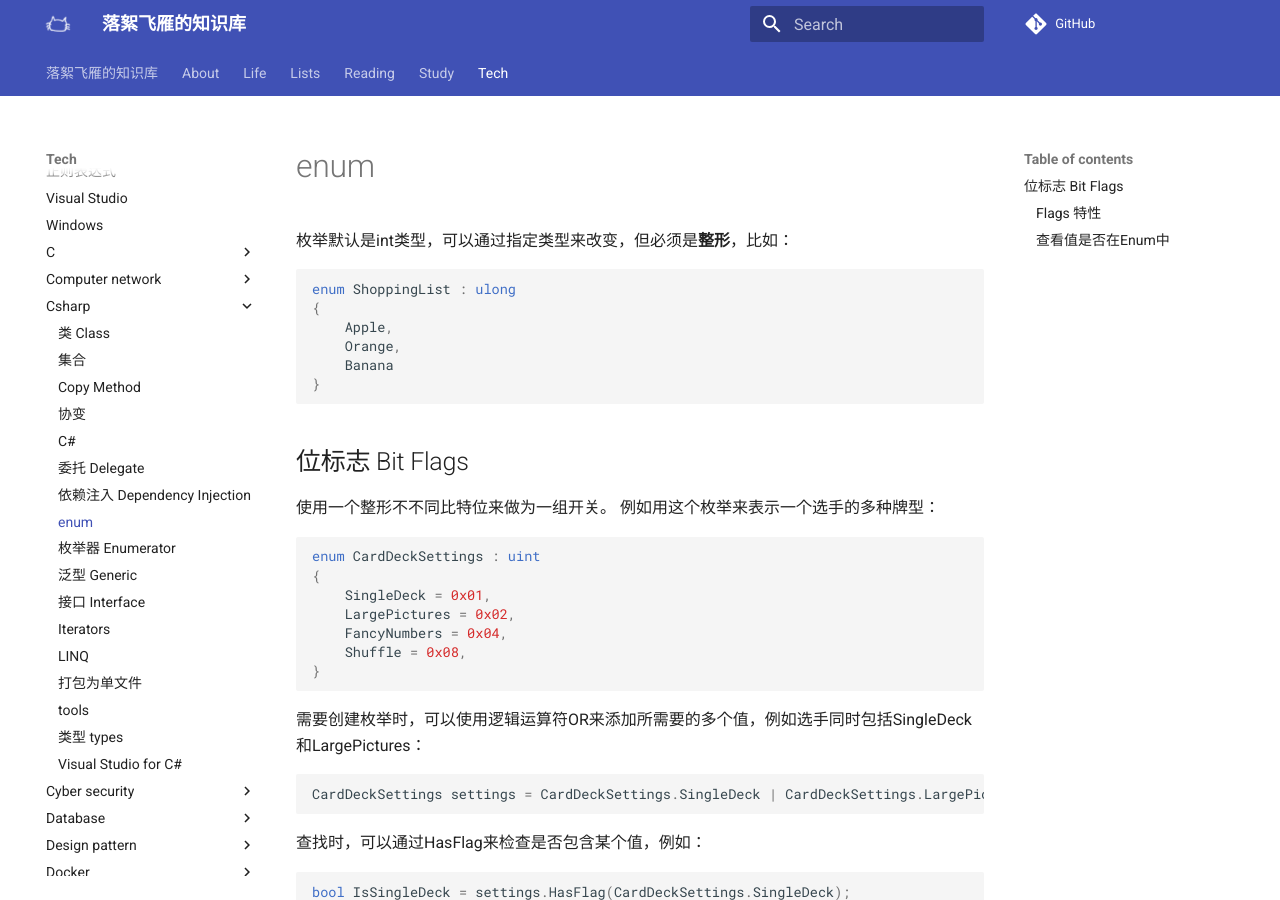
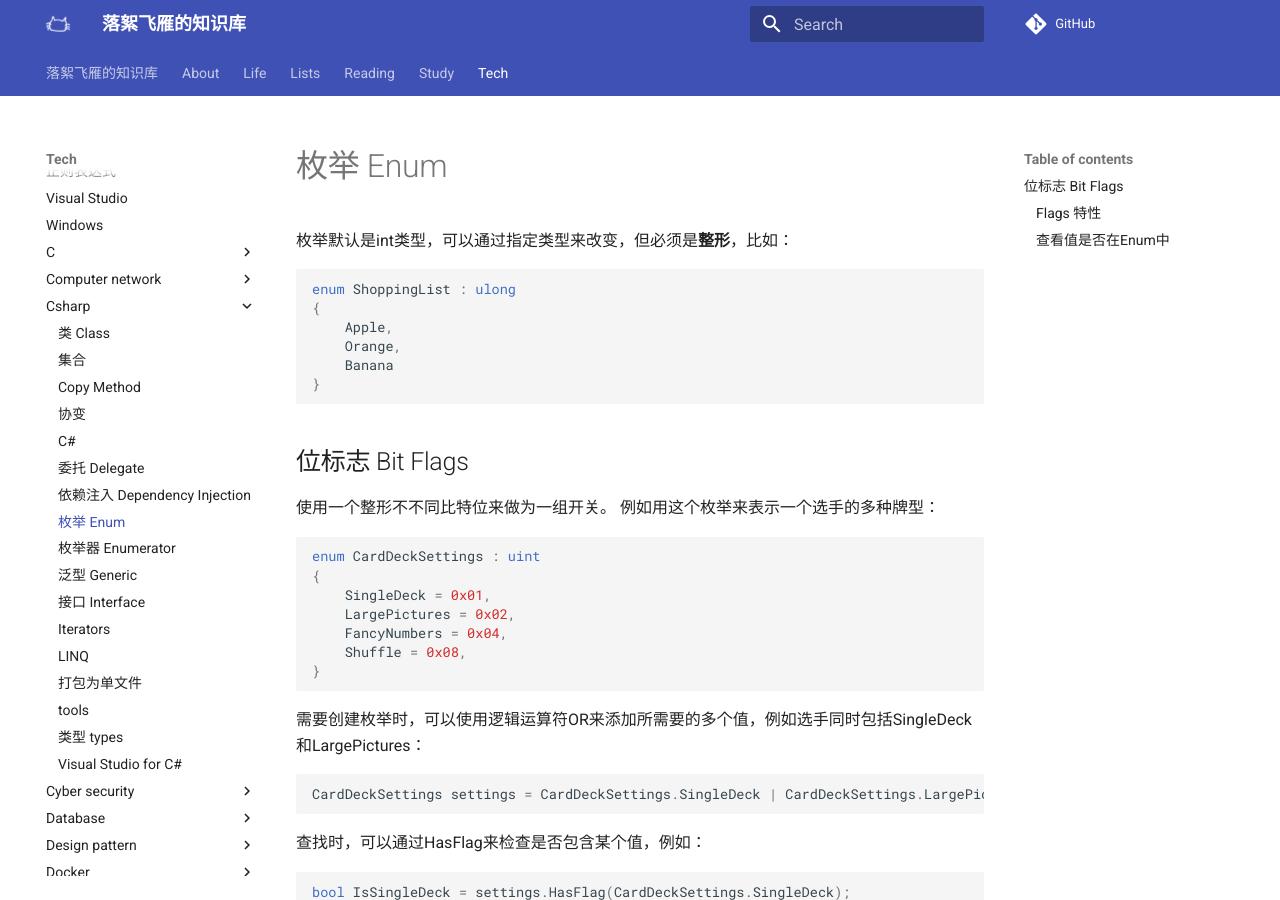
Before and after one commit to luoxufeiyan/wiki.luoxufeiyan.com, an MkDocs documentation site: the page built from docs/tech/csharp/enum.md, in a window 1280 px wide and 900 px high. Built offline with MkDocs 1.6.1 and Material for MkDocs 9.7.7, drawn with Linux system fonts in a browser that asks for light colours; comment, search, counter and statistics services are not loaded.

Commit message:
update title

````diff
--- a/docs/tech/csharp/enum.md
+++ b/docs/tech/csharp/enum.md
@@ -1,4 +1,4 @@
-# enum
+# 枚举 Enum
 
 枚举默认是int类型，可以通过指定类型来改变，但必须是**整形**，比如：
 ```c#
````
